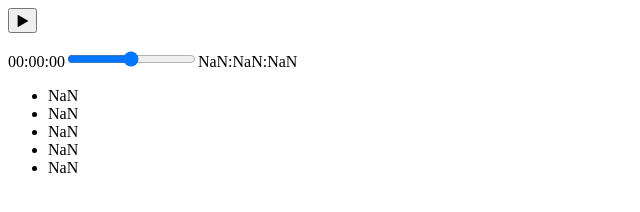
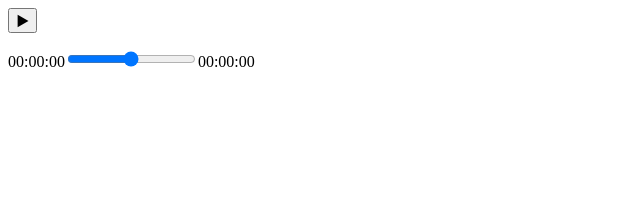
Before and after one commit to yaboo777/hls, a plain HTML site: page index.html in a window 1280 px wide. Shown: the whole page, without its empty margins (0-640 px from the left). Drawn offline with Linux system fonts and the light colour scheme.

Commit message:
add duration validation

```diff
--- a/index.html
+++ b/index.html
@@ -25,6 +25,9 @@ $(function () {
 	var $debug = $('#debug');
 
 	var convertTime = function (time) {
+		if (Number.isFinite(time) || Number.isNaN(time)) {
+			return '00:00:00';
+		}
 		time = parseInt(time, 10);
 		var hour = parseInt(time / 3600, 10);
 		var min = parseInt((time - 3600 * hour) / 60, 10);
@@ -39,10 +42,18 @@ $(function () {
 	var setDuration = function () {
 		var duration = audio.duration;
 		$duration.text(convertTime(duration));
-		$debug.append('<li>' + duration + '</li>');
+//		$debug.append('<li>' + duration + '</li>');
 		setTimeout(function () {
 			setDuration();
 		}, 1000);
+	};
+
+	Number.isFinite = Number.isFinite || function (any) {
+		return typeof any === 'number' && isFinite(any);
+	};
+
+	Number.isNaN = Number.isNaN || function (any) {
+		return typeof any === 'number' && isNaN(any);
 	};
 
 	$current.text('00:00:00');
@@ -60,9 +71,7 @@ $(function () {
 
 	$audio.on('loadedmetadata', function () {
 //		var duration = audio.duration;
-
 //		$button.removeAttr('disabled');
-
 //		$duration.text(convertTime(duration));
 
 		seekbar.disabled = false;
```
